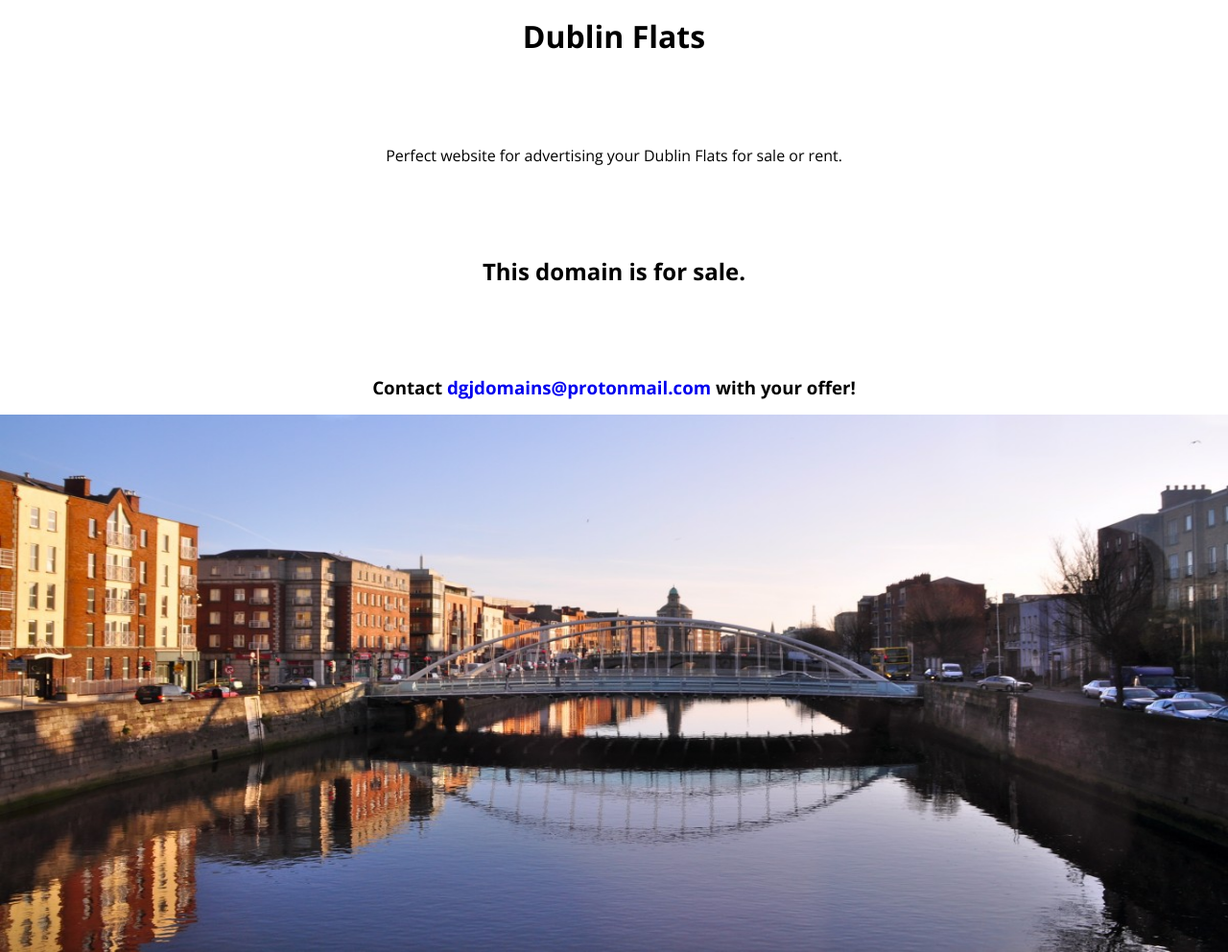
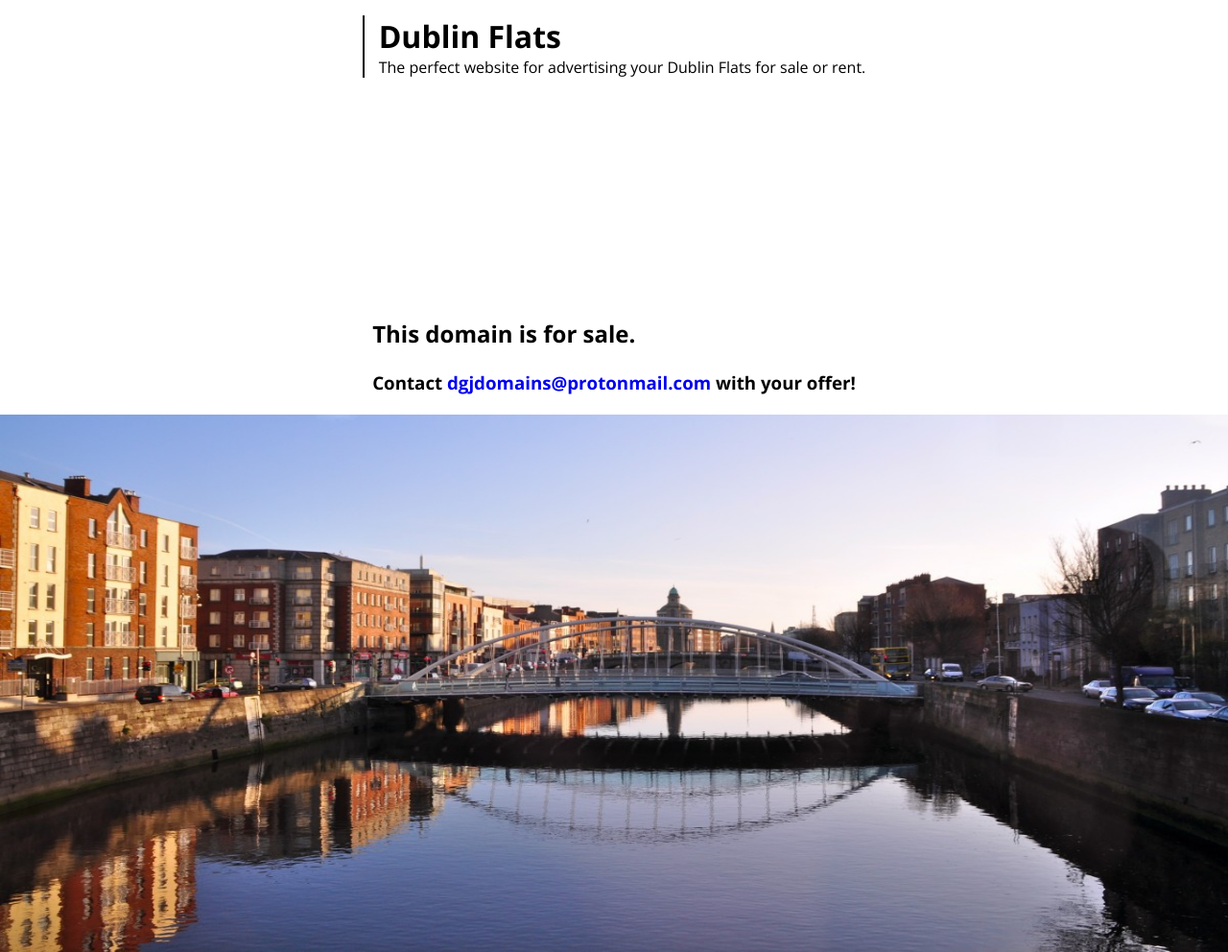
Before and after one commit to Bluffer1997/dublinflats, a plain HTML site: page index.html in a window 1280 px wide. Shown: the whole page at 96% size. Drawn offline with nearby package versions, Linux system fonts and the light colour scheme.

Commit message:
some styling changes

```diff
--- a/css/styles.css
+++ b/css/styles.css
@@ -25,7 +25,7 @@ img {
     min-height: 50vh;
     display: flex;
     flex-flow: column wrap;
-    justify-content: space-between;
+    /* justify-content: space-between; */
     align-items: center;
     /* Background Properties */
     /* background-image: url("../images/dublin_ireland_bridge_city.jpg");
@@ -34,6 +34,23 @@ img {
     background-position: center; */
     /* Contrast */
     /* filter: contrast(1.25); */
+}
+
+.container .heading {
+    border-left: 2px solid #000;
+    padding-left: 15px;
+}
+
+.container .main {
+    min-height: 80px;
+    margin-top: 250px;
+    display: flex;
+    flex-flow: column wrap;
+    justify-content: space-between;
+}
+
+.container .main:first-child {
+    display: block;
 }
 
 .image {
--- a/index.html
+++ b/index.html
@@ -12,10 +12,15 @@
 
     <body>
         <div class="container">
-            <h1>Dublin Flats</h1>
-            <p>Perfect website for advertising your Dublin Flats for sale or rent.</p>
-            <h2>This domain is for sale.</h2>
-            <h3>Contact <a href="mailto:dgjdomains@protonmail.com">dgjdomains@protonmail.com</a> with your offer!</h3>
+            <span class="heading">
+                <h1>Dublin Flats</h1>
+                <p>The perfect website for advertising your Dublin Flats for sale or rent.</p>
+            </span>
+
+            <span class="main">
+                <h2>This domain is for sale.</h2>
+                <h3>Contact <a href="mailto:dgjdomains@protonmail.com">dgjdomains@protonmail.com</a> with your offer!</h3>
+            </span>
         </div>
 
         <div class="image">
```
